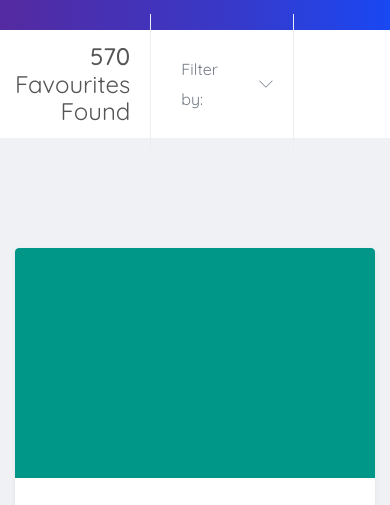
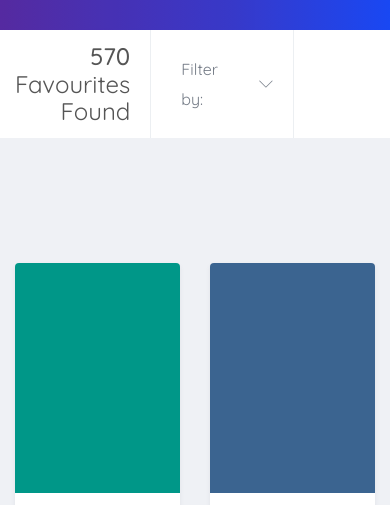
Before and after one commit to websamrus/MartPlace, a website: page app/favorites.html in a window 390 px wide. Shown: the part 305-810 px from the top of the page. Drawn offline with nearby package versions, Linux system fonts and the light colour scheme; files whose address does not match are found by name.

Commit message:
feat: fix media

```diff
--- a/app/scss/_media.scss
+++ b/app/scss/_media.scss
@@ -5,7 +5,6 @@
             &-btn {
                 min-width: 450px;
             }
-
             &-bt {
                 margin-bottom: 25px;
             }
@@ -30,7 +29,6 @@
             margin-bottom: 20px;
         }
     }
-
     .new-products__inner {
         display: block;
         .aside {
@@ -38,7 +36,7 @@
             max-width: 850px;
             width: 100%;
             @include flex-sb;
-      .aside__item + .aside__item {
+            .aside__item+.aside__item {
                 margin-top: 0;
             }
         }
@@ -48,6 +46,7 @@
         }
     }
 }
+
 @media screen and (max-width: 1150px) {
     .products__btn {
         display: flex;
@@ -57,7 +56,7 @@
             margin: 10px;
             width: 20%;
         }
-    button + button {
+        button+button {
             margin-left: 10;
         }
     }
@@ -73,12 +72,26 @@
         justify-content: center;
         .feedback__item {
             max-width: 80%;
-      & + .feedback__item {
+            &+.feedback__item {
                 margin-top: 20px;
             }
         }
     }
 }
+
+@media screen and (max-width: 1100px) {
+    .favorite {
+        flex-wrap: wrap;
+        .products__item {
+            flex-basis: calc(50% - 30px);
+            max-width: 100%;
+            .products__item-btn {
+                max-width: 100%;
+            }
+        }
+    }
+}
+
 @media screen and (max-width: 1030px) {
     .footer__inner {
         flex-wrap: wrap;
@@ -101,11 +114,12 @@
     }
     .drop-down__items {
         width: 100%;
-    & + & {
+        &+& {
             margin-top: 20px;
         }
     }
 }
+
 @media screen and (max-width: 980px) {
     .items__slider {
         .products__item {
@@ -122,10 +136,14 @@
         text-align: right;
         a {
             display: block;
-      & + a {
+            &+a {
                 margin: 10px 0 0 0;
             }
         }
+    }
+    .filter__inner.favorite__filter .filter__link {
+        font-size: 24px;
+        color: #000;
     }
 }
 
@@ -147,12 +165,12 @@
         background-color: #fff;
         border-top: 2px solid $blue;
         border-bottom: 3px solid $blue;
-    & > li {
+        &>li {
             display: block;
-      & + li {
+            &+li {
                 margin-left: 0;
             }
-      & > a {
+            &>a {
                 display: block;
                 text-align: center;
                 height: auto;
@@ -185,21 +203,18 @@
             }
         }
     }
-
     .drop-down__list.drop-down__page {
         display: none;
         .drop-down__item {
             justify-content: flex-start;
-      ul + ul {
+            ul+ul {
                 margin-left: 30px;
             }
         }
     }
-
     .drop-down__list.active {
         display: block;
     }
-
     .header__menu-btn {
         display: block;
         width: 30px;
@@ -208,12 +223,11 @@
         div {
             height: 4px;
             background-color: $blue;
-      & + div {
+            &+div {
                 margin-top: 5px;
             }
         }
     }
-
     .main {
         padding: 100px 0 140px;
         .main__title {
@@ -226,13 +240,13 @@
             margin-bottom: 50px;
         }
     }
-
     .followers__slider {
         .products__item {
             margin-left: 8%;
         }
     }
 }
+
 @media screen and(max-width: 890px) {
     .header__seller-alarm,
     .header__seller-message {
@@ -255,14 +269,13 @@
     .new-products__inner {
         padding: 40px 0 60px;
     }
-
     .new-products__inner {
         .aside {
             max-width: 100%;
             display: block;
             .aside__item {
                 width: 100%;
-        & + .aside__item {
+                &+.aside__item {
                     margin-top: 30px;
                 }
             }
@@ -278,7 +291,6 @@
             margin: 15px auto;
         }
     }
-
     .filter__select-btn {
         display: none;
     }
@@ -318,6 +330,7 @@
         padding: 60px 0;
     }
 }
+
 @media screen and (max-width: 800px) {
     .products__btn {
         justify-content: flex-start;
@@ -467,7 +480,7 @@
     .footer__inner {
         justify-content: flex-start;
     }
-  .footer__col-l + .footer__col-l {
+    .footer__col-l+.footer__col-l {
         margin-left: 30%;
     }
     .footer__col-newsletter {
@@ -495,12 +508,13 @@
         flex-direction: column;
         .filter__select-page {
             margin-right: 0;
-      & + .filter__select-page {
+            &+.filter__select-page {
                 margin-top: 5px;
             }
         }
     }
 }
+
 @media screen and (max-width: 640px) {
     .search__form form .search__form-select {
         min-width: 150px;
@@ -532,7 +546,7 @@
                 align-items: flex-end;
                 .filter__select-page {
                     margin-right: 0;
-          & + .filter__select-page {
+                    &+.filter__select-page {
                         margin-top: 5px;
                     }
                 }
@@ -540,6 +554,7 @@
         }
     }
 }
+
 @media screen and (max-width: 600px) {
     .header__seller-cart {
         display: none;
@@ -580,6 +595,7 @@
         }
     }
 }
+
 @media screen and (max-width: 510px) {
     .products__title {
         font-size: 24px;
@@ -614,7 +630,7 @@
             flex-wrap: wrap;
             ul {
                 width: 100%;
-        & + ul {
+                &+ul {
                     margin-left: 0;
                 }
             }
@@ -636,7 +652,7 @@
             a {
                 display: inline-block;
             }
-      .button-a + .button-a {
+            .button-a+.button-a {
                 margin-left: 0px;
                 margin-top: 20px;
             }
@@ -690,11 +706,10 @@
             margin-bottom: 10px;
         }
     }
-
     .footer__col-title {
         margin-bottom: 25px;
     }
-  .footer__col-l + .footer__col-l {
+    .footer__col-l+.footer__col-l {
         margin-left: 10%;
     }
 }
@@ -703,12 +718,10 @@
     .header__search form {
         min-width: 240px;
     }
-
     .user__menu {
         right: auto;
         left: 0;
     }
-
     .search__form {
         form {
             min-width: 100%;
@@ -747,7 +760,7 @@
         transform: translateY(0);
         right: 5px;
     }
-  .footer__col-l + .footer__col-l {
+    .footer__col-l+.footer__col-l {
         margin-left: 0;
         padding-top: 10px;
         border-top: 1px solid $llgrey;
@@ -768,13 +781,14 @@
     .footer__col-social {
         margin-top: 20px;
         li,
-    li + li {
+        li+li {
             margin-left: 0;
             margin-top: 10px;
             margin-right: 15%;
         }
     }
 }
+
 @media screen and (max-width: 390px) {
     .blog__box {
         .products__item {
@@ -835,8 +849,8 @@
         }
     }
 }
+
 //
-
 //min-width:
 @media screen and (min-width: 961px) {
     .header__menu-list {
--- a/app/scss/style.scss
+++ b/app/scss/style.scss
@@ -1841,7 +1841,7 @@
 .filter {
     box-shadow: 0px 2px 4px 0px rgba(108, 111, 115, 0.1);
     &__inner {
-      height: 108px;
+        height: 108px;
         @include flex-sb;
         align-items: center;
     }
@@ -1917,7 +1917,7 @@
 }
 
 .aside {
-  margin-right: 30px;
+    margin-right: 30px;
     .aside__block {
         display: block;
     }
@@ -2156,8 +2156,8 @@
 //**//
 .new-products__items {
     .list__item.products__item {
-      max-width: 100%;
-      flex-basis: 100%;
+        max-width: 100%;
+        flex-basis: 100%;
         @include flex-sb;
         .products__item-box-img {
             max-width: 230px;
@@ -2318,6 +2318,7 @@
     }
     .products__filter {
         padding: 30px;
+        height: 108px;
         border-left: 1px solid #eceff2;
         border-right: 1px solid #eceff2;
         cursor: pointer;
@@ -2374,17 +2375,20 @@
 }
 
 .favorite {
-    margin-bottom: 75px;
-    @include flex-sb;
+    margin: 0 -15px 75px;
+    display: flex;
+    justify-content: flex-start;
     .products__item {
+        margin: 15px;
+        flex-basis: calc(33.3333% - 30px);
         @include trans06;
-        max-width: 360px;
     }
 }
 
 .favorite {
     .products__item.list__item {
         max-width: 100%;
+        flex-basis: 100%;
         @include flex-sb;
         .products__item-img {
             width: 360px;
```
Also changed, not shown: app/css/libs.min.css, app/css/style.min.css. Lines whose indentation alone changed are shown as unchanged.
